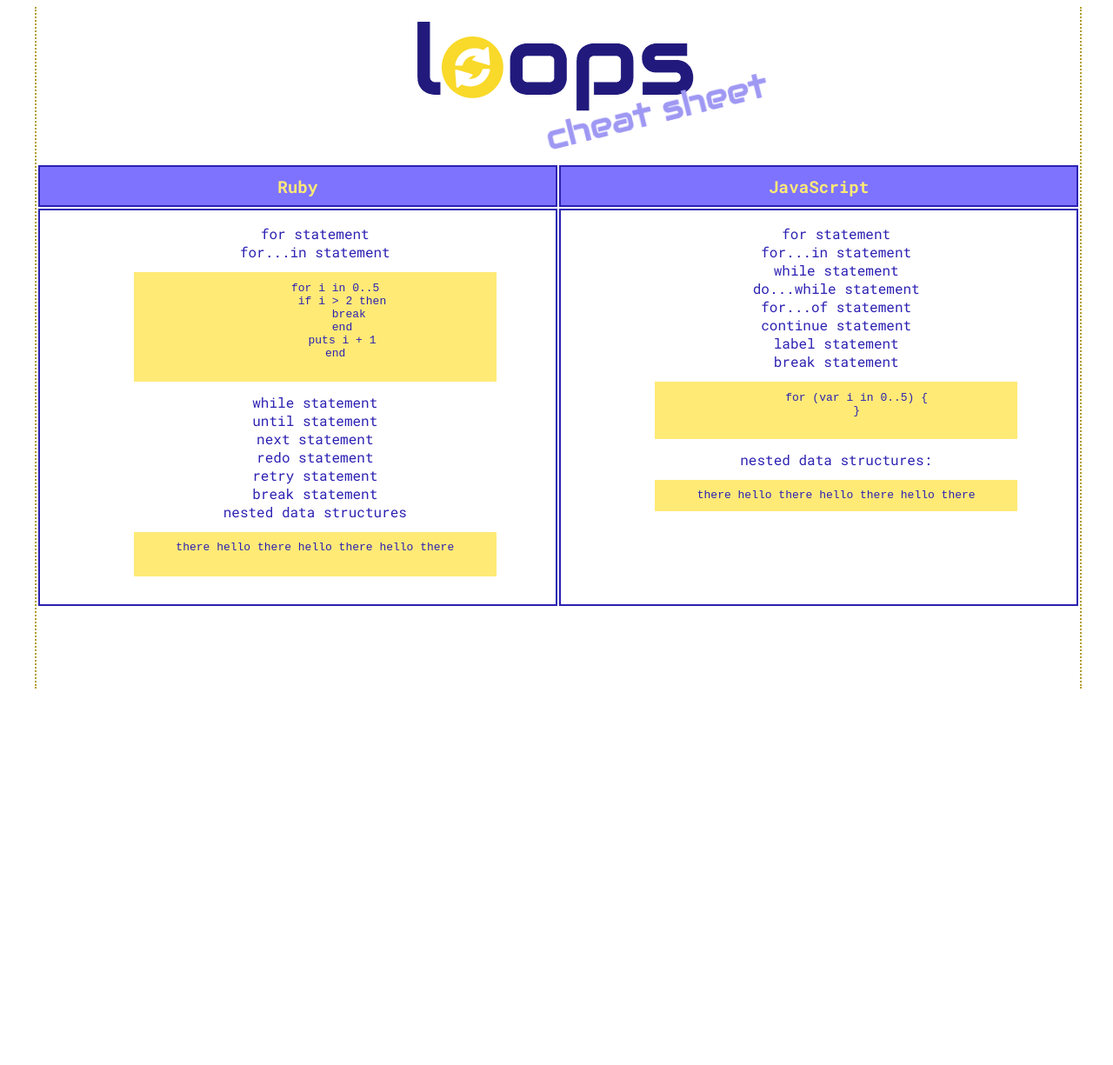
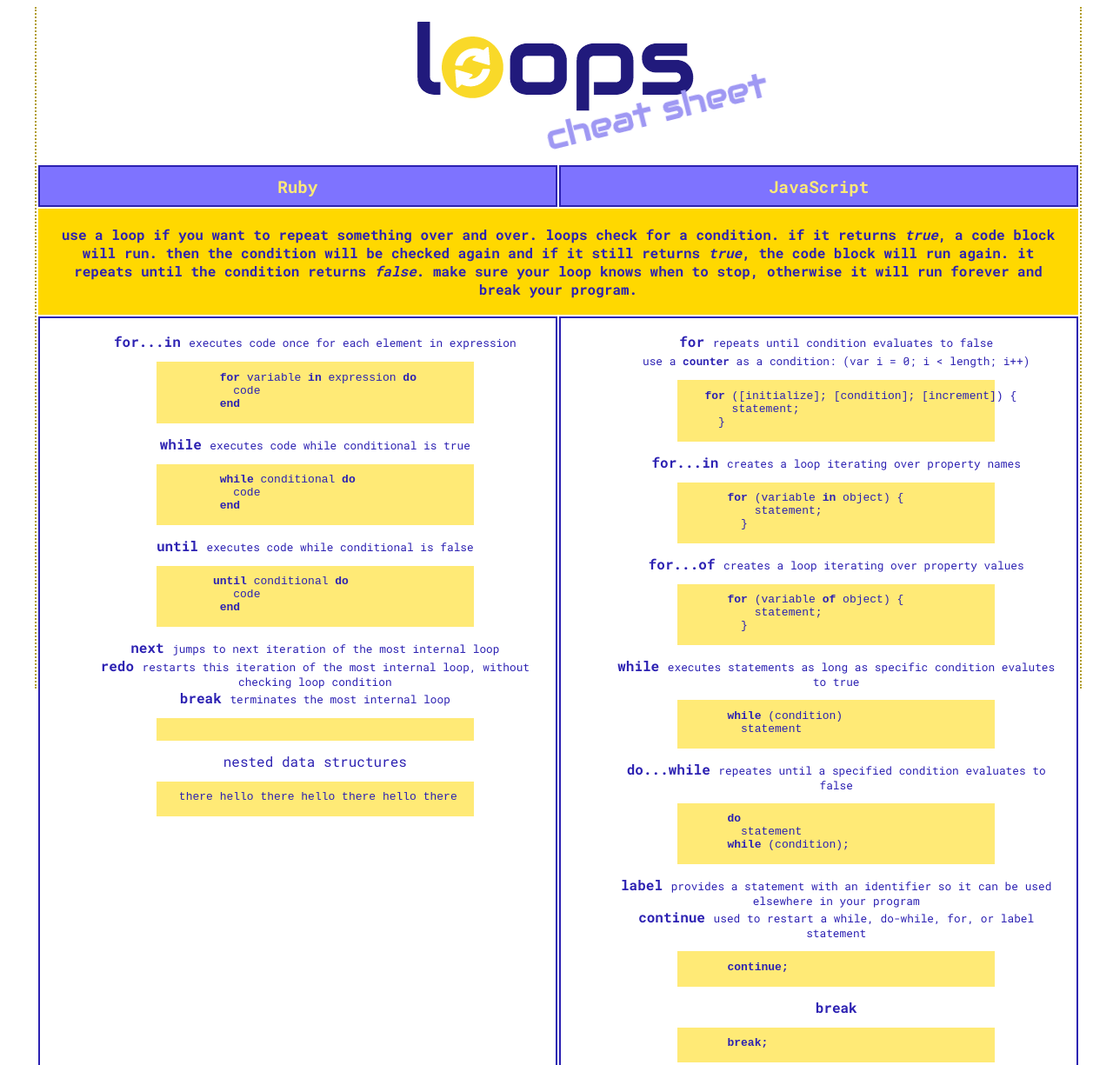
Before and after one commit to taylordaug/taylordaug.github.io, a plain HTML site: page projects/cheat-sheet.html in a window 1280 px wide. Shown: the top 1225 px of the page at 87% size. Before the commit the page ends 800 px from the top, so only its background shows below. Drawn offline with Linux system fonts and the light colour scheme.

Commit message:
Add to cheat sheet

```diff
--- a/projects/cheat-sheet.html
+++ b/projects/cheat-sheet.html
@@ -8,29 +8,42 @@
 <main class="container">
 <img src="loops.png" alt text="Loop-icon">
 <table>
+
   <tr>
   <th>Ruby</th>
   <th>JavaScript</th>
   </tr>
   <tr>
+    <td colspan="2" class="topbar">
+      use a loop if you want to repeat something over and over. loops check for a condition. if it returns <i>true</i>, a code block will run. then the condition will be checked again and if it still returns <i>true</i>, the code block will run again. it repeats until the condition returns <i>false</i>. make sure your loop knows when to stop, otherwise it will run forever and break your program.</td>
+  </tr>
+  <tr>
   <td>
     <ul>
-    <li>for statement</li>
-    <li>for...in statement</li>
+    <li><b>for...in</b> <span>executes code once for each element in expression</li>
+    <pre>
+      <span>for</span> variable <span>in</span> expression <span>do</span>
+        code
+      <span>end</span>
+    </pre>
+
+    <li><b>while</b> <span>executes code while conditional is true<span></li>
+     <pre>
+      <span>while</span> conditional <span>do</span>
+        code
+      <span>end</span>
+    </pre>
+    <li><b>until</b> <span>executes code while conditional is false</span></li>
       <pre>
-      for i in 0..5
-        if i > 2 then
-          break
-        end
-        puts i + 1
-      end
+     <span>until</span> conditional <span>do</span>
+        code
+      <span>end</span>
       </pre>
-    <li>while statement</li>
-    <li>until statement</li>
-    <li>next statement</li>
-    <li>redo statement</li>
-    <li>retry statement</li>
-    <li>break statement</li>
+    <li><b>next</b> <span>jumps to next iteration of the most internal loop</span></li>
+    <li><b>redo</b> <span>restarts this iteration of the most internal loop, without checking loop condition</span</li>
+    <li><b>break</b> <span>terminates the most internal loop</span></li>
+    <pre>
+    </pre>
     <li>nested data structures</li>
       <pre>there hello there hello there hello there
       </pre>
@@ -38,18 +51,46 @@
   </td>
   <td>
     <ul>
-    <li>for statement</li>
-    <li>for...in statement</li>
-    <li>while statement</li>
-    <li>do...while statement</li>
-    <li>for...of statement</li>
-    <li>continue statement</li>
-    <li>label statement</li>
-    <li>break statement</li>
-      <pre>
-      for (var i in 0..5) {
+    <li><b>for</b> <span>repeats until condition evaluates to false</span></li>
+    <li><span>use a <b>counter</b> as a condition: (var i = 0; i < length; i++)<span></li>
+    <pre class="large">
+    <span>for</span> ([initialize]; [condition]; [increment]) {
+        statement;
       }
-      </pre>
+    </pre>
+    <li><b>for...in</b> <span>creates a loop iterating over property names</li>
+    <pre>
+    <span>for</span> (variable <span>in</span> object) {
+        statement;
+      }
+    </pre>
+    <li><b>for...of</b> <span>creates a loop iterating over property values</li>
+    <pre>
+    <span>for</span> (variable <span>of</span> object) {
+        statement;
+      }
+    </pre>
+    <li><b>while</b> <span>executes statements as long as specific condition evalutes to true</span></li>
+    <pre>
+    <span>while</span> (condition)
+      statement
+    </pre>
+    <li><b>do...while</b> <span>repeates until a specified condition evaluates to false</span></li>
+    <pre>
+    <span>do</span>
+      statement
+    <span>while</span> (condition);
+    </pre>
+    <li><b>label</b> <span>provides a statement with an identifier so it can be used elsewhere in your program</span></li>
+    <li><b>continue</b> <span>used to restart a while, do-while, for, or label statement</span></li>
+    <pre>
+    <span>continue;</span>
+    </pre>
+
+    <li><b>break</b></li>
+    <pre>
+    <span>break;</span>
+    </pre>
     <li>nested data structures:</li>
       <pre>there hello there hello there hello there</pre>
     </ul>
--- a/stylesheets/cheat_sheet.css
+++ b/stylesheets/cheat_sheet.css
@@ -45,13 +45,35 @@
   list-style: none;
 }
 
+li span {
+  font-size: .8em;
+}
+.topbar {
+  background-color:#FFD800;
+  border: 3px solid #FFD800;
+  padding: 1em;
+  font-weight: bold;
+  word-wrap: break-word;
+}
+
 pre {
   font-family: monospace;
   background-color: #FFEA76;
-  margin-left: 10%;
-  margin-right: 10%;
+  text-align: left;
+  vertical-align: center;
+  margin-left: 15%;
+  margin-right: 15%;
   padding-left: 5%;
   padding-right: 5%;
   padding-top: 2%;
-  padding-bottom: 2%;
 }
+
+pre span {
+  font-weight: bold;
+  font-family: monospace;
+}
+
+.large {
+  padding-left: 0em;
+
+}
```
